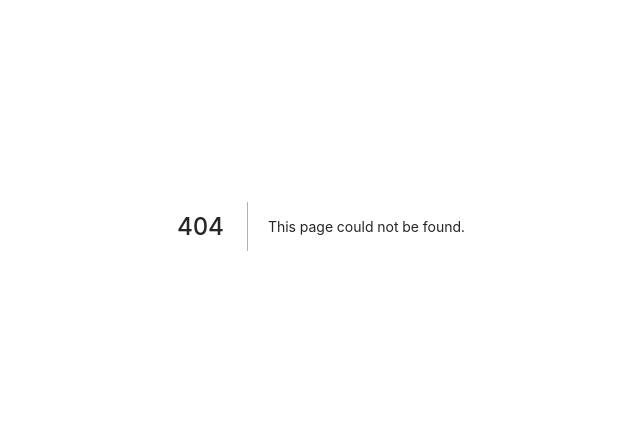
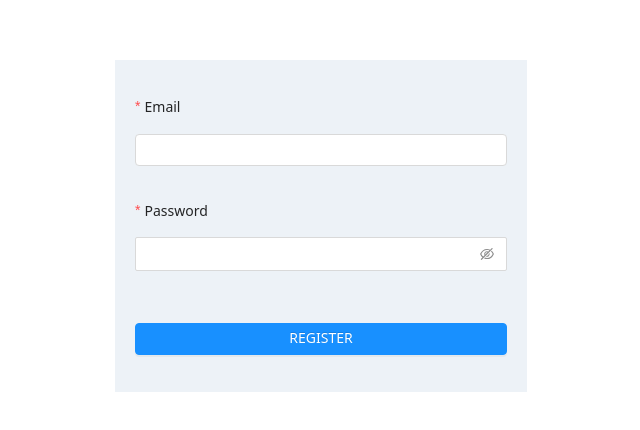
Before and after one commit to agneym/deliverable, a Next.js app: page /register in a window 1280 px wide. Before the commit this address had no page. Shown: the part 174-604 px from the top of the page, without its empty margins (319-959 px from the left). Built offline with nearby package versions, Linux system fonts and the light colour scheme.

Commit message:
Add registration form

```diff
--- /dev/null
+++ b/components/RegisterForm.js
@@ -0,0 +1,63 @@
+import styled from "styled-components";
+import { Form, Input, Button, Alert } from "antd";
+
+const layout = {
+  labelCol: { span: 24 },
+  wrapperCol: { span: 24 },
+};
+
+const tailLayout = {
+  wrapperCol: { offset: 0, span: 16 },
+};
+
+const ErrorContainer = styled.div`
+  transform: scaleY(0);
+  transform-origin: top center;
+  transition: transform 0.2s ease-in-out;
+  height: 0;
+  padding-bottom: 2rem;
+
+  ${props =>
+    props.show &&
+    `
+    height: auto;
+    transform: scaleY(1);
+  `}
+`;
+
+function RegisterForm({ loading, error, onRegister }) {
+  return (
+    <Form {...layout} name="basic" onFinish={onRegister}>
+      <Form.Item
+        label="Email"
+        name="email"
+        rules={[
+          { required: true, message: "Please input your email!" },
+          { type: "email", message: "Please enter a email address" },
+        ]}
+      >
+        <Input />
+      </Form.Item>
+
+      <Form.Item
+        label="Password"
+        name="password"
+        rules={[{ required: true, message: "Please input your password!" }]}
+      >
+        <Input.Password />
+      </Form.Item>
+
+      <ErrorContainer show={!!error}>
+        <Alert message={error} type="error" />
+      </ErrorContainer>
+
+      <Form.Item>
+        <Button type="primary" htmlType="submit" block loading={loading}>
+          REGISTER
+        </Button>
+      </Form.Item>
+    </Form>
+  );
+}
+
+export default RegisterForm;
--- /dev/null
+++ b/pages/register.js
@@ -0,0 +1,61 @@
+import React, { useState } from "react";
+import styled from "styled-components";
+import * as firebase from "firebase/app";
+import { message } from "antd";
+import Head from "next/head";
+import { useRouter } from "next/router";
+
+import RegisterForm from "../components/RegisterForm";
+
+const Main = styled.main`
+  min-height: 100vh;
+  display: flex;
+  align-items: center;
+  justify-content: center;
+`;
+
+const FormContainer = styled.div`
+  width: 100%;
+  max-width: 45ch;
+  background-color: ${props => props.theme.colors.gray[200]};
+  padding: 3rem 2rem 1rem;
+`;
+
+function Register() {
+  const [loading, setLoading] = useState(false);
+  const [error, setError] = useState(null);
+
+  const router = useRouter();
+
+  const handleRegister = ({ email, password }) => {
+    setLoading(true);
+    firebase
+      .auth()
+      .createUserWithEmailAndPassword(email, password)
+      .then(() => {
+        message.success("Registered successfully!");
+        router.push("/login");
+      })
+      .catch(function(error) {
+        const errorMessage = error.message;
+        setLoading(false);
+        setError(errorMessage);
+      });
+  };
+  return (
+    <Main>
+      <Head>
+        <title>Register</title>
+      </Head>
+      <FormContainer>
+        <RegisterForm
+          onRegister={handleRegister}
+          loading={loading}
+          error={error}
+        />
+      </FormContainer>
+    </Main>
+  );
+}
+
+export default Register;
```
